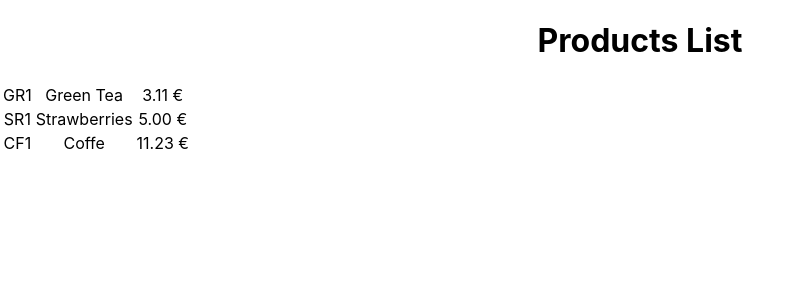
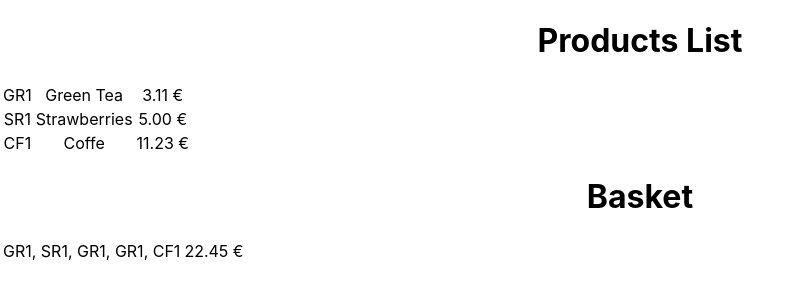
Before and after one commit to obliviusm/cash_register, a React (Create React App) app: page / in a window 1280 px wide. Shown: the top 300 px of the page, without its empty margins (0-801 px from the left). Built offline with nearby package versions, Linux system fonts and the light colour scheme.

Commit message:
Add statis basket

```diff
--- a/src/App.js
+++ b/src/App.js
@@ -1,11 +1,16 @@
-import logo from './logo.svg';
 import './App.css';
 import ProductsSection from './components/ProductsSection.js';
+import BasketSection from './components/BasketSection.js';
 
 function App() {
+  const basket = ["GR1", "SR1", "GR1", "GR1", "CF1"];
+  const totalPrice = "22.45";
+
   return (
     <div className="App">
       <ProductsSection />
+      <h1>Basket</h1>
+      <BasketSection basket={basket} totalPrice={totalPrice} />
     </div>
   );
 }
--- /dev/null
+++ b/src/components/BasketSection.js
@@ -0,0 +1,14 @@
+import React from 'react';
+
+const showBasket = (basket) => basket.join(", ");
+
+const BasketSection = ({basket, totalPrice}) => (
+  <table>
+    <tr>
+      <td>{showBasket(basket)}</td>
+      <td>{totalPrice} €</td>
+    </tr>
+  </table>
+);
+
+export default BasketSection;
```
Also changed, not shown: src/logo.svg (deleted).
